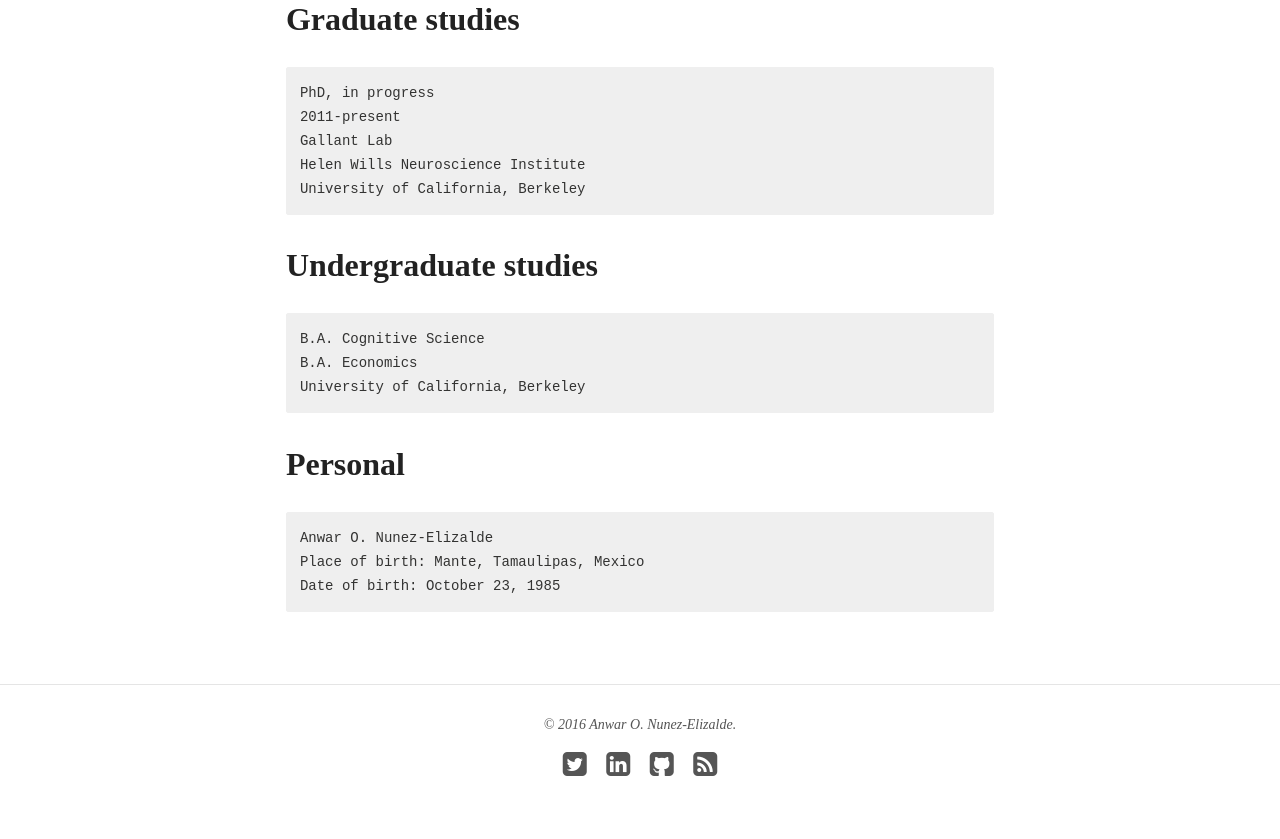
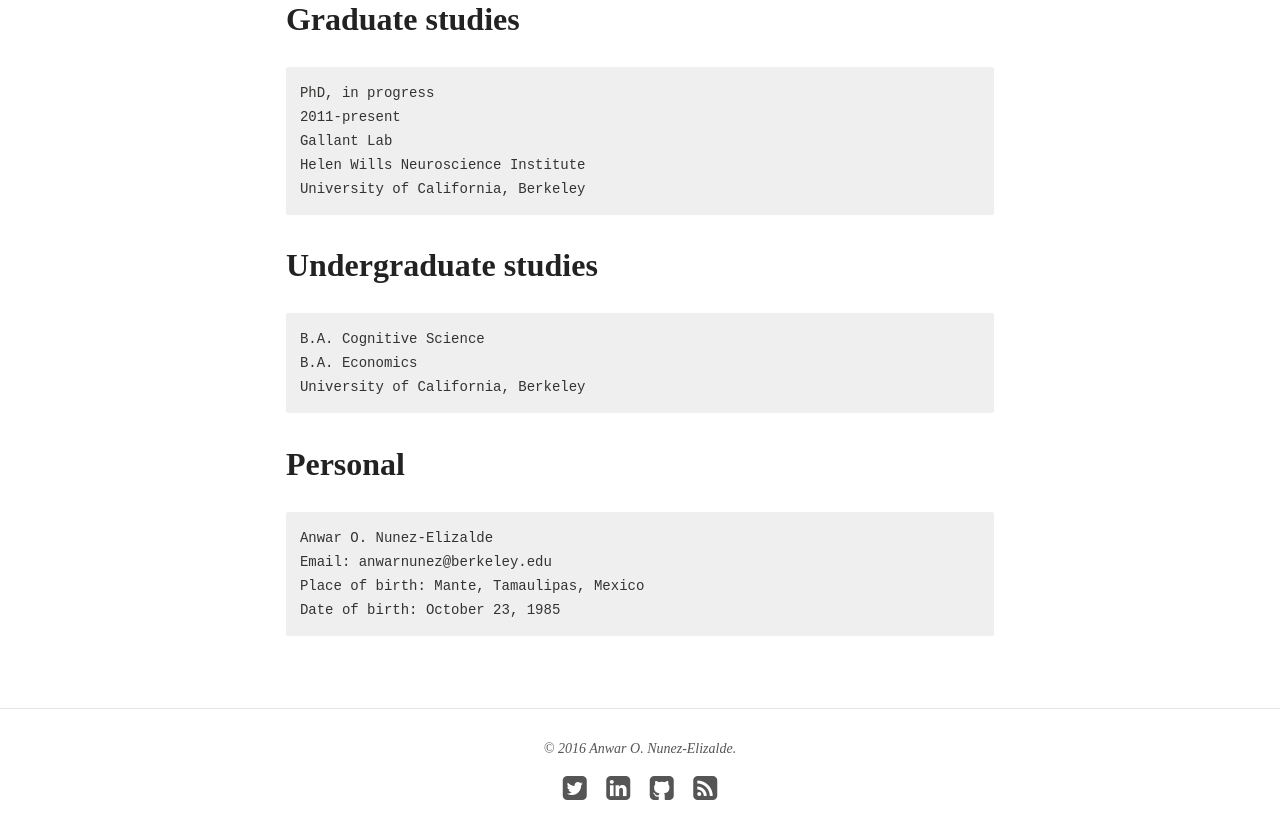
Before and after one commit to anwarnunez/anwarnunez.github.io, a Jekyll site: the page built from index.md, in a window 1280 px wide and 900 px high, scrolled down 607 px. Shown: the top 839 px of the window. Built offline with Jekyll 4.4.1, drawn with Linux system fonts in a browser that asks for light colours; nearby versions of some CDN libraries.

Commit message:
Update index.md
email

```diff
--- a/index.md
+++ b/index.md
@@ -34,6 +34,7 @@ I'm a [neuroscience][hwni] graduate student in the [Gallant lab][glab] at UC Ber
 ## Personal
 
 	Anwar O. Nunez-Elizalde
+	Email: anwarnunez@berkeley.edu
 	Place of birth: Mante, Tamaulipas, Mexico
 	Date of birth: October 23, 1985
 
```
